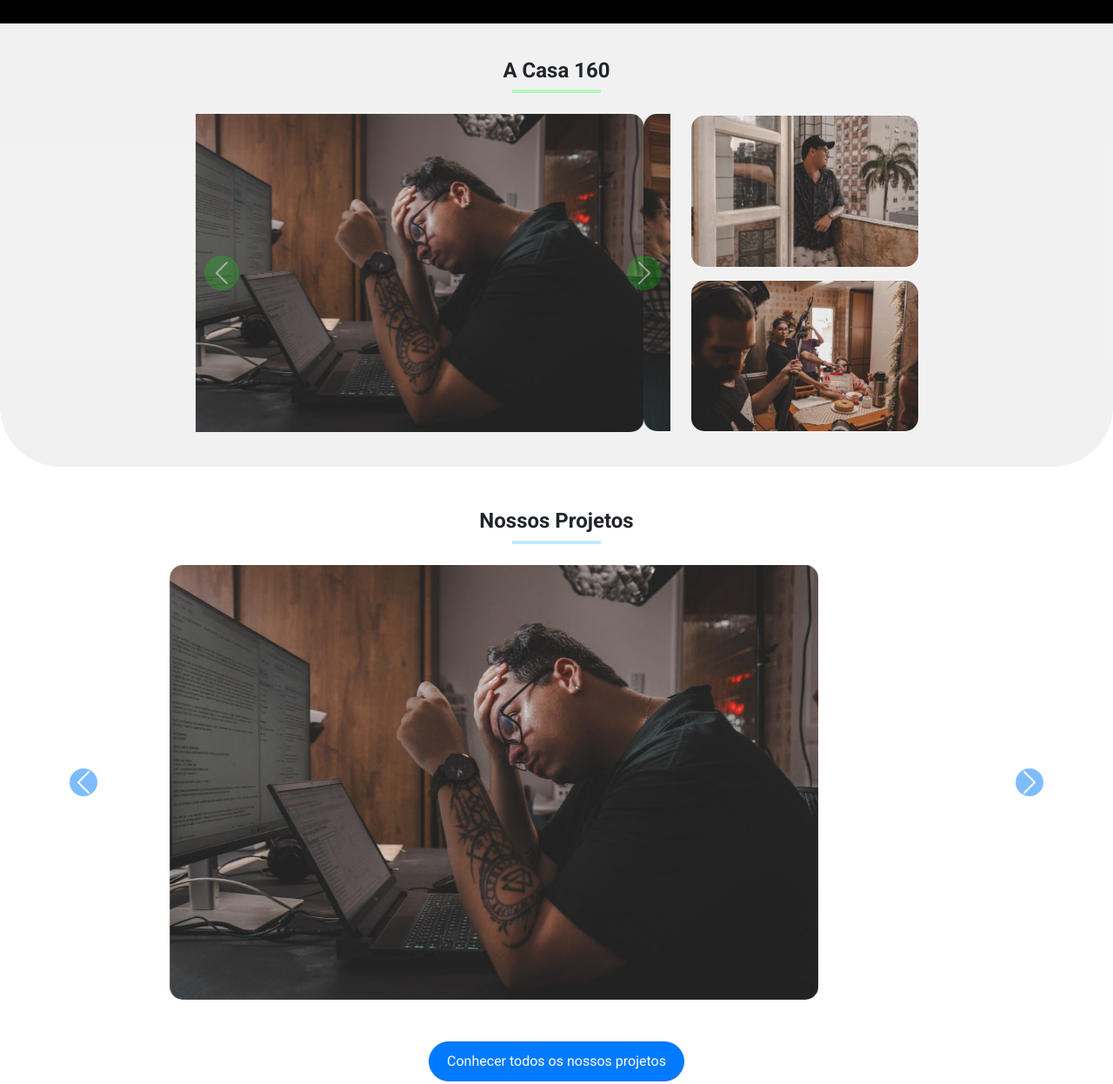
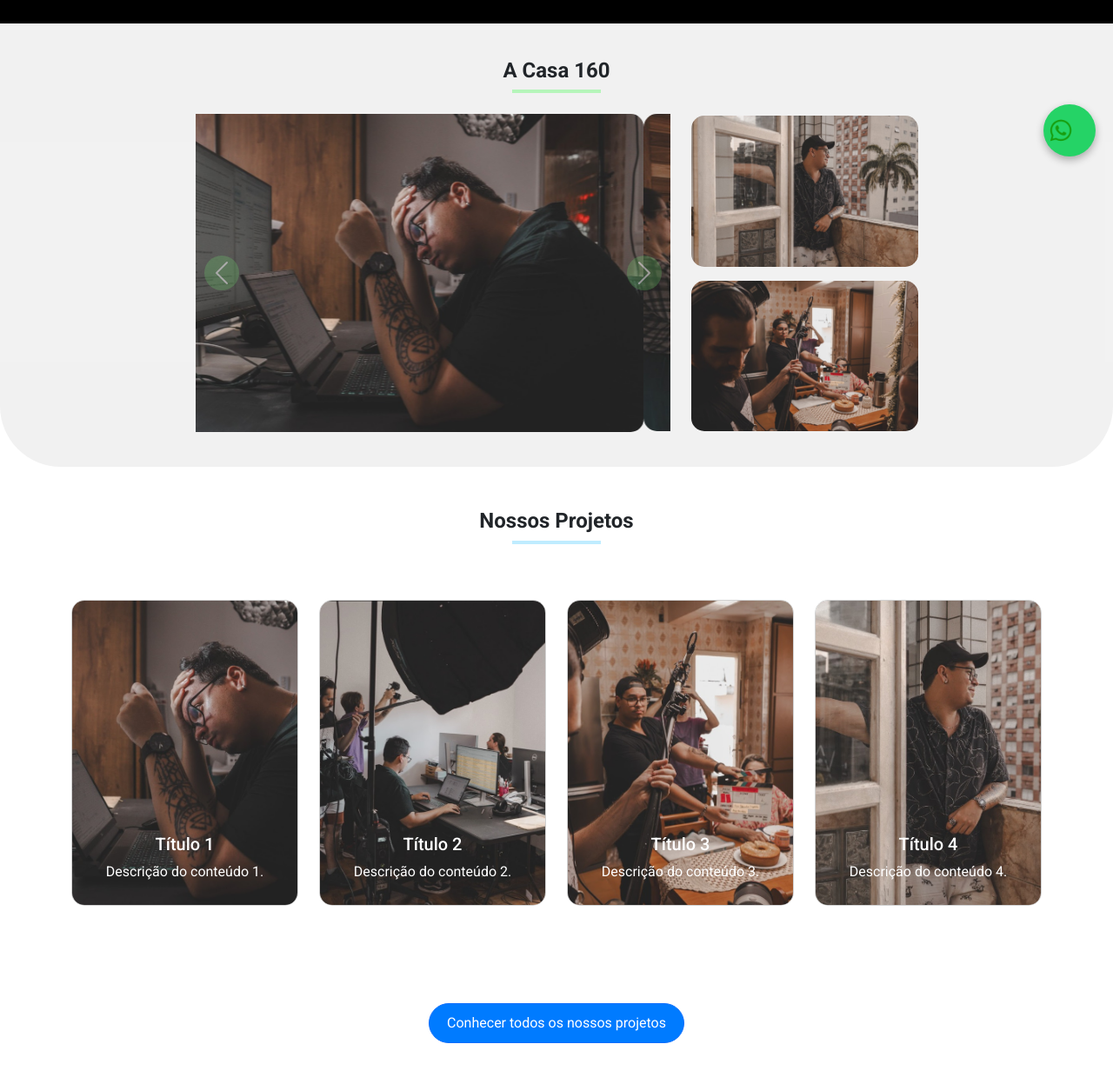
Before and after one commit to igorcximenes/Casa160, a plain HTML site: page index.html in a window 1280 px wide. Shown: the part 600-1847 px from the top of the page at 87% size. Drawn offline with nearby package versions, Linux system fonts and the light colour scheme; grey boxes are pictures that could not be loaded.

Commit message:
4.1 commit

```diff
--- a/index.html
+++ b/index.html
@@ -110,11 +110,11 @@
                                                 </div>
                                             </div>
                                             <!-- Botão "Prev" centralizado com maior opacidade -->
-                                            <button class="carousel-control-prev position-absolute" type="button" data-bs-target="#carouselExample" data-bs-slide="prev" style="background-color: rgba(0, 255, 0, 0.4); border-radius: 50%; border: none; width: 40px; height: 40px; top: 50%; transform: translateY(-50%); left: 10px;">
+                                            <button class="carousel-control-prev position-absolute" type="button" data-bs-target="#carouselExample" data-bs-slide="prev" style="background-color: rgba(122, 255, 122, 0.4); border-radius: 50%; border: none; width: 40px; height: 40px; top: 50%; transform: translateY(-50%); left: 10px;">
                                                 <span class="carousel-control-prev-icon" aria-hidden="true"></span>
                                             </button>
                                             <!-- Botão "Next" centralizado com maior opacidade -->
-                                            <button class="carousel-control-next position-absolute" type="button" data-bs-target="#carouselExample" data-bs-slide="next" style="background-color: rgba(0, 255, 0, 0.4); border-radius: 50%; border: none; width: 40px; height: 40px; top: 50%; transform: translateY(-50%); right: 10px;">
+                                            <button class="carousel-control-next position-absolute" type="button" data-bs-target="#carouselExample" data-bs-slide="next" style="background-color: rgba(122, 255, 122, 0.4); border-radius: 50%; border: none; width: 40px; height: 40px; top: 50%; transform: translateY(-50%); right: 10px;">
                                                 <span class="carousel-control-next-icon" aria-hidden="true"></span>
                                             </button>
                                         </div>
@@ -135,56 +135,83 @@
     <hr style="border: 2px solid #00b3ff; width: 8%; margin-top: 1px; margin-left: auto; margin-right: auto;">
 </div>
 
-<div id="carouselProjetos" class="carousel slide mb-4 mb-5" data-bs-ride="carousel"> <!-- mb-5 adicionada para aumentar o espaçamento -->
-    <div class="carousel-inner text-center">
-        <div class="carousel-item active">
-            <img src="./img/igor1.jpg" class="d-block mx-auto" style="height: 500px; width: auto; border-radius: 15px;">
-        </div>
-        <div class="carousel-item">
-            <img src="./img/igor2.jpg" class="d-block mx-auto" style="height: 500px; width: auto; border-radius: 15px;">
-        </div>
-        <div class="carousel-item">
-            <img src="./img/igor3.jpg" class="d-block mx-auto" style="height: 500px; width: auto; border-radius: 15px;">
-        </div>
-        <div class="carousel-item">
-            <img src="./img/igor4.jpg" class="d-block mx-auto" style="height: 500px; width: auto; border-radius: 15px;">
+
+<main class="mb-5" style="background-color: white; padding: 40px 0; border-radius: 0px 0px 70px 70px;">
+    <div class="container">
+        <div class="row justify-content-center align-items-center">
+            <!-- Cards -->
+            <div class="col-12 col-md-3 mb-4">
+                <a href="pagina1.html" style="display: block; position: relative; overflow: hidden; border-radius: 15px;">
+                    <div class="card" style="border-radius: 15px; position: relative; overflow: hidden; transition: transform 0.3s ease;">
+                        <img src="./img/igor1.jpg" class="card-img-top" alt="Imagem 1" style="width: 100%; height: 350px; object-fit: cover; transition: transform 0.3s ease;">
+                        <div class="card-body" style="position: absolute; bottom: 10px; left: 10px; right: 10px; color: white; background-color: transparent; border-radius: 10px; display: flex; flex-direction: column; justify-content: center; align-items: center;">
+                            <h5 class="card-title" style="text-align: center;">Título 1</h5>
+                            <p class="card-text" style="text-align: center;">Descrição do conteúdo 1.</p>
+                        </div>
+                    </div>
+                </a>
+            </div>
+            <div class="col-12 col-md-3 mb-4">
+                <a href="pagina2.html" style="display: block; position: relative; overflow: hidden; border-radius: 15px;">
+                    <div class="card" style="border-radius: 15px; position: relative; overflow: hidden; transition: transform 0.3s ease;">
+                        <img src="./img/igor2.jpg" class="card-img-top" alt="Imagem 2" style="width: 100%; height: 350px; object-fit: cover; transition: transform 0.3s ease;">
+                        <div class="card-body" style="position: absolute; bottom: 10px; left: 10px; right: 10px; color: white; background-color: transparent; border-radius: 10px; display: flex; flex-direction: column; justify-content: center; align-items: center;">
+                            <h5 class="card-title" style="text-align: center;">Título 2</h5>
+                            <p class="card-text" style="text-align: center;">Descrição do conteúdo 2.</p>
+                        </div>
+                    </div>
+                </a>
+            </div>
+            <div class="col-12 col-md-3 mb-4">
+                <a href="pagina3.html" style="display: block; position: relative; overflow: hidden; border-radius: 15px;">
+                    <div class="card" style="border-radius: 15px; position: relative; overflow: hidden; transition: transform 0.3s ease;">
+                        <img src="./img/igor3.jpg" class="card-img-top" alt="Imagem 3" style="width: 100%; height: 350px; object-fit: cover; transition: transform 0.3s ease;">
+                        <div class="card-body" style="position: absolute; bottom: 10px; left: 10px; right: 10px; color: white; background-color: transparent; border-radius: 10px; display: flex; flex-direction: column; justify-content: center; align-items: center;">
+                            <h5 class="card-title" style="text-align: center;">Título 3</h5>
+                            <p class="card-text" style="text-align: center;">Descrição do conteúdo 3.</p>
+                        </div>
+                    </div>
+                </a>
+            </div>
+            <div class="col-12 col-md-3 mb-4">
+                <a href="pagina4.html" style="display: block; position: relative; overflow: hidden; border-radius: 15px;">
+                    <div class="card" style="border-radius: 15px; position: relative; overflow: hidden; transition: transform 0.3s ease;">
+                        <img src="./img/igor4.jpg" class="card-img-top" alt="Imagem 4" style="width: 100%; height: 350px; object-fit: cover; transition: transform 0.3s ease;">
+                        <div class="card-body" style="position: absolute; bottom: 10px; left: 10px; right: 10px; color: white; background-color: transparent; border-radius: 10px; display: flex; flex-direction: column; justify-content: center; align-items: center;">
+                            <h5 class="card-title" style="text-align: center;">Título 4</h5>
+                            <p class="card-text" style="text-align: center;">Descrição do conteúdo 4.</p>
+                        </div>
+                    </div>
+                </a>
+            </div>
         </div>
     </div>
-
-    <!-- Controles do Carrossel -->
-    <button class="carousel-control-prev" type="button" data-bs-target="#carouselProjetos" data-bs-slide="prev">
-        <span class="carousel-control-prev-icon" style="background-color: #007bff; border-radius: 50%; padding: 10px;"></span>
-    </button>
-    <button class="carousel-control-next" type="button" data-bs-target="#carouselProjetos" data-bs-slide="next">
-        <span class="carousel-control-next-icon" style="background-color: #007bff; border-radius: 50%; padding: 10px;"></span>
-    </button>
-</div>
-
+</main>
 <!-- Botão para conhecer todos os projetos -->
-<div class="text-center mt-4 mb-4"> <!-- Adicionando mb-4 para aumentar o espaço abaixo do botão -->
-    <a href="#" class="btn btn-primary" style="background-color: #007bff; border-radius: 25px; padding: 10px 20px;">
+<div class="text-center mt-3 mb-5">
+    <a href="#" class="btn btn-primary"
+       style="background-color: #007bff; border-radius: 25px; padding: 10px 20px;"
+       onmouseover="this.style.backgroundColor='#0056b3'"
+       onmouseout="this.style.backgroundColor='#007bff'">
         Conhecer todos os nossos projetos
     </a>
 </div>
-</section>
 
-<section class="container-fluid" id="box-card1" style="margin-bottom: 40px; background-image: url('./img/igor4.jpg'); background-size: cover; background-position: center; position: relative; border-radius: 50px;">
+<section class="container-fluid" id="box-card1" style="margin-bottom: 40px; background-image: url('./img/igor4.jpg'); background-size: cover; background-position: center; position: relative; border-radius: 50px; padding: 80px 20px; min-height: 500px;">
     <!-- Camada de sobreposição com opacidade e tom vermelho -->
-    <div style="position: absolute; top: 0; left: 0; right: 0; bottom: 0; background-color: rgba(255, 128, 128, 0.5); border-radius: 50px 50px 50px 50px;"></div>
+    <div style="position: absolute; top: 0; left: 0; right: 0; bottom: 0; background-color: rgba(255, 128, 128, 0.5); border-radius: 50px;"></div>
 
-    <div class="row justify-content-center align-items-center" style="z-index: 1; position: relative; padding: 20px;">
+    <div class="row justify-content-center align-items-center" style="z-index: 1; position: relative; padding: 40px;">
         <!-- Coluna à esquerda -->
-        <div class="col-md-6" style="color: rgb(0, 0, 0); font-family: 'Roboto', sans-serif;">
-            <h1 style="font-weight: bold; font-size: 1.5rem;">Produtora Atado no Ato</h1>
-            <hr style="border: 2px solid #e90e0e; width: 15%; margin-top: 1px;">
-            <p class="mb-3" style="font-size: 0.7rem;">Criada em 2008 por capacitados na primeira turma das Oficinas Querô...</p>
-            <p class="mb-4" style="font-size: .7rem;">Criada em 2008 por capacitados na primeira turma das Oficinas Querô...</p>
+        <div class="col-md-6 text-center" style="color: rgb(0, 0, 0); font-family: 'Roboto', sans-serif;">
+            <h1 style="font-weight: bold; font-size: 2rem;">Produtora Atado no Ato</h1>
+            <hr style="border: 2px solid #e90e0e; width: 15%; margin: 1px auto;">
+            <p class="mb-3" style="font-size: 1rem;">Criada em 2008 por capacitados na primeira turma das Oficinas Querô...</p>
+            <p class="mb-4" style="font-size: 1rem;">Criada em 2008 por capacitados na primeira turma das Oficinas Querô...</p>
             <a href="#" class="btn btn-warning" style="border-radius: 25px;">Saiba Mais</a>
         </div>
-
-
+    </div>
 </section>
-
 
 
 <!-- Card 1 -->
@@ -261,7 +288,12 @@
         <p class="mb-0">&copy; 2024 Casa 160. Todos os direitos reservados.</p>
     </div>
 
-
+<!-- Botão Flutuante do WhatsApp -->
+<a href="https://wa.me/SEUNUMERO" target="_blank" class="whatsapp-float">
+    <img src="./img/—Pngtree—whatsapp icon whatsapp logo_3584844.png" alt="WhatsApp" class="whatsapp-icon">
+    <span class="whatsapp-text">Fale Conosco
+    </span>
+</a>
 
 
         <script src="./script.js"></script>
--- a/style.css
+++ b/style.css
@@ -18,6 +18,13 @@ body, html {
 
 
 /* INICIO HEADER */
+
+.navbar-nav .nav-link:active,
+.navbar-nav .nav-link:focus {
+    color: white !important; /* Ou a cor padrão do texto */
+    background-color: transparent !important; /* Remove qualquer fundo que possa aparecer */
+    outline: none !important; /* Remove a borda de foco */
+}
 
 /* Fundo preto e letras brancas no dropdown */
 .dropdown-menu {
@@ -218,4 +225,60 @@ nav {
         color: white; /* Texto branco no hover */
     }
 
+    main a img:hover
+ {
+            opacity: 0.7;
+            filter: brightnes(0.7);
+        }
+
+        main a .card:hover img {
+            transform: scale(1.1); /* Zoom na imagem ao passar o mouse */
+            filter: brightness(0.9) saturate(1.1) hue-rotate(200deg);
+        }
     /* footer style */
+
+    .whatsapp-float {
+        position: fixed;
+        bottom: 20px;
+        right: 20px;
+        background-color: #25d366;
+        color: white;
+        font-size: 16px;
+        font-weight: bold;
+        border-radius: 50px;
+        display: flex;
+        align-items: center;
+        text-decoration: none;
+        transition: all 0.3s ease-in-out;
+        box-shadow: 0px 4px 10px rgba(0, 0, 0, 0.3);
+        overflow: hidden;
+        width: 60px; /* Aumentado para melhor proporção */
+        height: 60px; /* Igual para manter circular */
+    }
+
+    /* Ícone do WhatsApp */
+    .whatsapp-icon {
+        width: 40px; /* Aumentado para melhor preenchimento */
+        height: 40px;
+        transition: all 0.3s ease-in-out;
+    }
+
+    /* Texto inicial escondido */
+    .whatsapp-text {
+        white-space: nowrap;
+        opacity: 0;
+        transform: translateX(-20px);
+        transition: all 0.3s ease-in-out;
+    }
+
+    /* Efeito ao passar o mouse */
+    .whatsapp-float:hover {
+        width: 200px; /* Expande o botão */
+        padding: 10px 20px;
+        justify-content: flex-start; /* Move o ícone para dar espaço ao texto */
+    }
+
+    .whatsapp-float:hover .whatsapp-text {
+        opacity: 1;
+        transform: translateX(0);
+    }
```
Also changed, not shown: img/—Pngtree—whatsapp icon whatsapp logo_3584844.png (added), img/—Pngtree—whatsapp icon_8704827.png (added).
